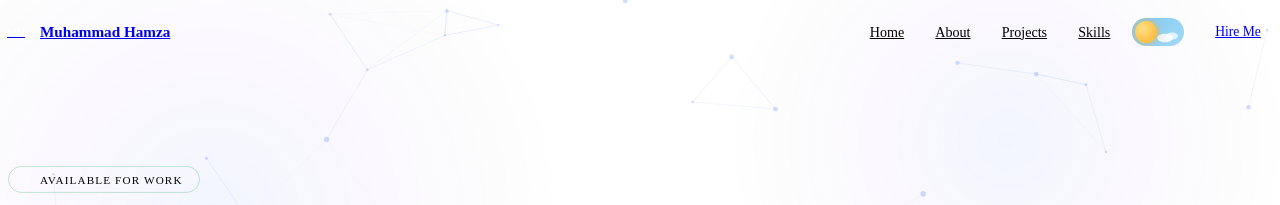
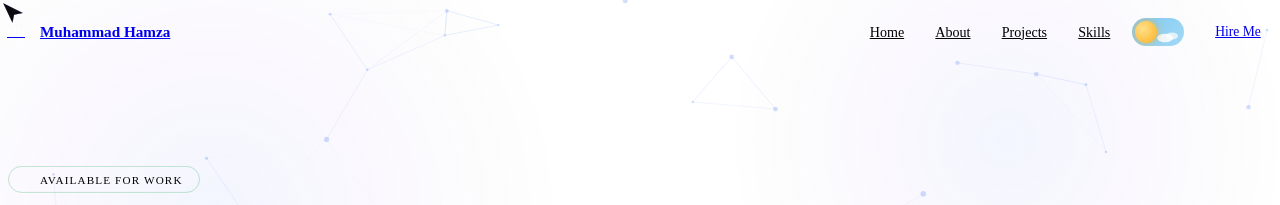
Before and after one commit to hamzashahidchoudhary/hamza-portfolio, a React (Vite) app: page / in a window 1280 px wide. Shown: the top 205 px of the page. Built offline with nearby package versions, Linux system fonts and the light colour scheme; the HTML template or start-up script is replaced by a standard one.

Commit message:
add glitch RGB-split custom cursor

```diff
--- a/src/App.jsx
+++ b/src/App.jsx
@@ -3,7 +3,7 @@ import { AnimatePresence } from 'framer-motion'
 import { useState, useEffect } from 'react'
 import Navbar from './components/Navbar.jsx'
 import Footer from './components/Footer.jsx'
-import CursorTrail from './components/CursorTrail.jsx'
+import GlitchCursor from './components/GlitchCursor.jsx'
 import Preloader from './components/Preloader.jsx'
 import CommandPalette from './components/CommandPalette.jsx'
 import SmoothScroll from './components/SmoothScroll.jsx'
@@ -43,7 +43,7 @@ export default function App() {
       {loading && <Preloader onDone={handlePreloaderDone} />}
       {!loading && (
         <SmoothScroll>
-          {!isMobile && <CursorTrail />}
+          {!isMobile && <GlitchCursor />}
           <Navbar onToggleTheme={toggleTheme} isDark={dark} />
           <CommandPalette toggleTheme={toggleTheme} />
           <AnimatePresence mode="wait">
--- /dev/null
+++ b/src/components/GlitchCursor.jsx
@@ -0,0 +1,76 @@
+import { useEffect, useRef, useState } from 'react'
+
+const ARROW_PATH = 'M3 3 L21 12 L13 13.5 L11.5 21 Z'
+
+function CursorShape({ isPointer }) {
+  if (isPointer) {
+    return (
+      <svg width="26" height="26" viewBox="0 0 24 24" fill="currentColor">
+        <rect x="7" y="11" width="11" height="9" rx="3" />
+        <rect x="8" y="2" width="2.4" height="9" rx="1.2" />
+        <rect x="11" y="1" width="2.4" height="10" rx="1.2" />
+        <rect x="14" y="2.5" width="2.4" height="8.5" rx="1.2" />
+        <rect x="17" y="4" width="2.2" height="7" rx="1.1" />
+        <rect x="4" y="13" width="2.4" height="7" rx="1.2" transform="rotate(-25 5.2 16.5)" />
+      </svg>
+    )
+  }
+  return (
+    <svg width="26" height="26" viewBox="0 0 24 24" fill="currentColor">
+      <path d={ARROW_PATH} />
+    </svg>
+  )
+}
+
+export default function GlitchCursor() {
+  const blackRef = useRef(null)
+  const cyanRef = useRef(null)
+  const magentaRef = useRef(null)
+  const [isPointer, setIsPointer] = useState(false)
+
+  useEffect(() => {
+    let pos = { x: -100, y: -100 }
+    let glitchX = 0, glitchY = 0
+
+    const apply = () => {
+      if (blackRef.current) blackRef.current.style.transform = `translate(${pos.x}px, ${pos.y}px)`
+      if (cyanRef.current) cyanRef.current.style.transform = `translate(${pos.x - 2 + glitchX}px, ${pos.y - 2 + glitchY}px)`
+      if (magentaRef.current) magentaRef.current.style.transform = `translate(${pos.x + 2 - glitchX}px, ${pos.y + 2 - glitchY}px)`
+    }
+
+    const move = e => {
+      pos = { x: e.clientX, y: e.clientY }
+      const target = e.target.closest && e.target.closest('a, button, [data-hover], input, textarea')
+      setIsPointer(!!target)
+      apply()
+    }
+
+    window.addEventListener('mousemove', move)
+
+    const glitchInterval = setInterval(() => {
+      glitchX = (Math.random() - 0.5) * 8
+      glitchY = (Math.random() - 0.5) * 8
+      apply()
+      setTimeout(() => { glitchX = 0; glitchY = 0; apply() }, 90)
+    }, 2600)
+
+    return () => {
+      window.removeEventListener('mousemove', move)
+      clearInterval(glitchInterval)
+    }
+  }, [])
+
+  return (
+    <div style={{ position: 'fixed', inset: 0, pointerEvents: 'none', zIndex: 9999 }}>
+      <div ref={cyanRef} style={{ position: 'absolute', top: 0, left: 0, color: '#00fff9', mixBlendMode: 'screen', willChange: 'transform' }}>
+        <CursorShape isPointer={isPointer} />
+      </div>
+      <div ref={magentaRef} style={{ position: 'absolute', top: 0, left: 0, color: '#ff00c8', mixBlendMode: 'screen', willChange: 'transform' }}>
+        <CursorShape isPointer={isPointer} />
+      </div>
+      <div ref={blackRef} style={{ position: 'absolute', top: 0, left: 0, color: '#0a0a0f', willChange: 'transform' }}>
+        <CursorShape isPointer={isPointer} />
+      </div>
+    </div>
+  )
+}
--- a/src/styles/globals.css
+++ b/src/styles/globals.css
@@ -37,6 +37,10 @@ body {
 }
 
 a { color: inherit; text-decoration: none; }
+
+@media (hover: hover) and (pointer: fine) {
+  body, a, button, [data-hover] { cursor: none; }
+}
 
 ::-webkit-scrollbar { width: 4px; }
 ::-webkit-scrollbar-track { background: var(--bg3); }
```
